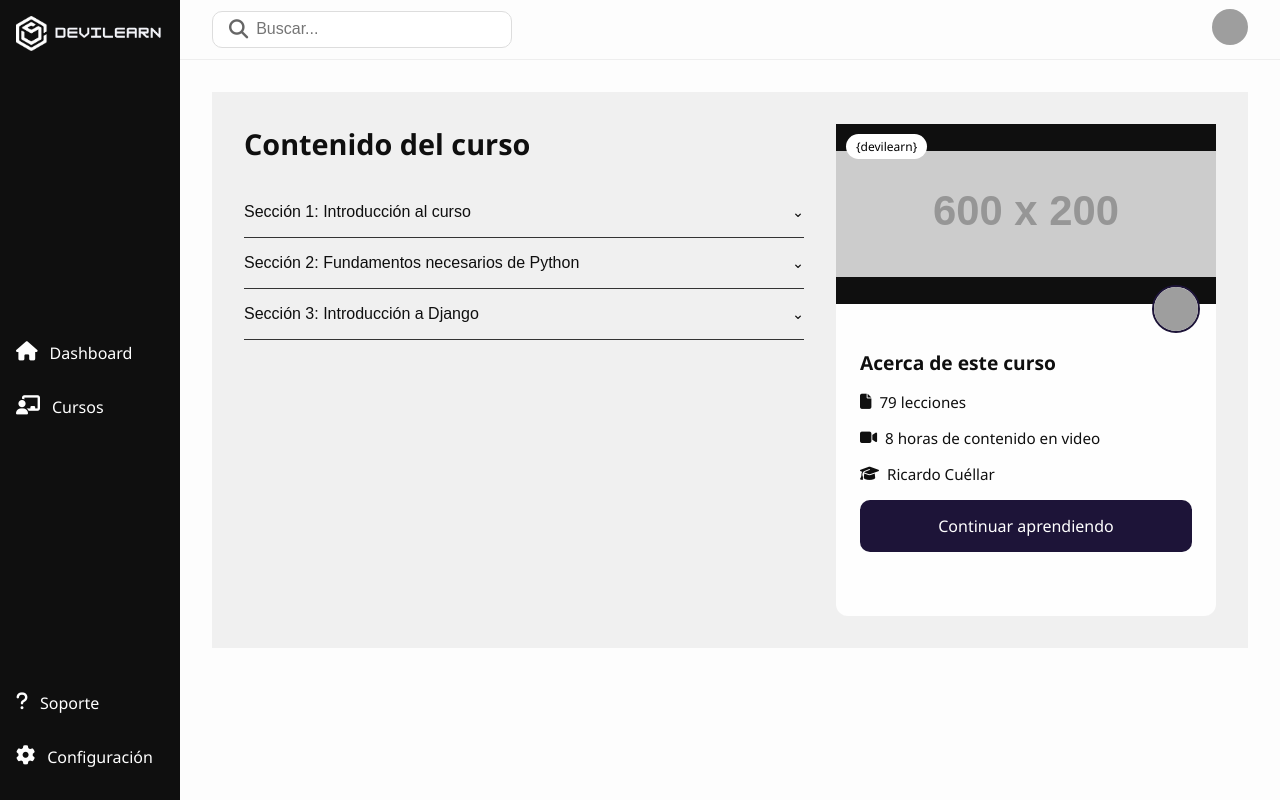
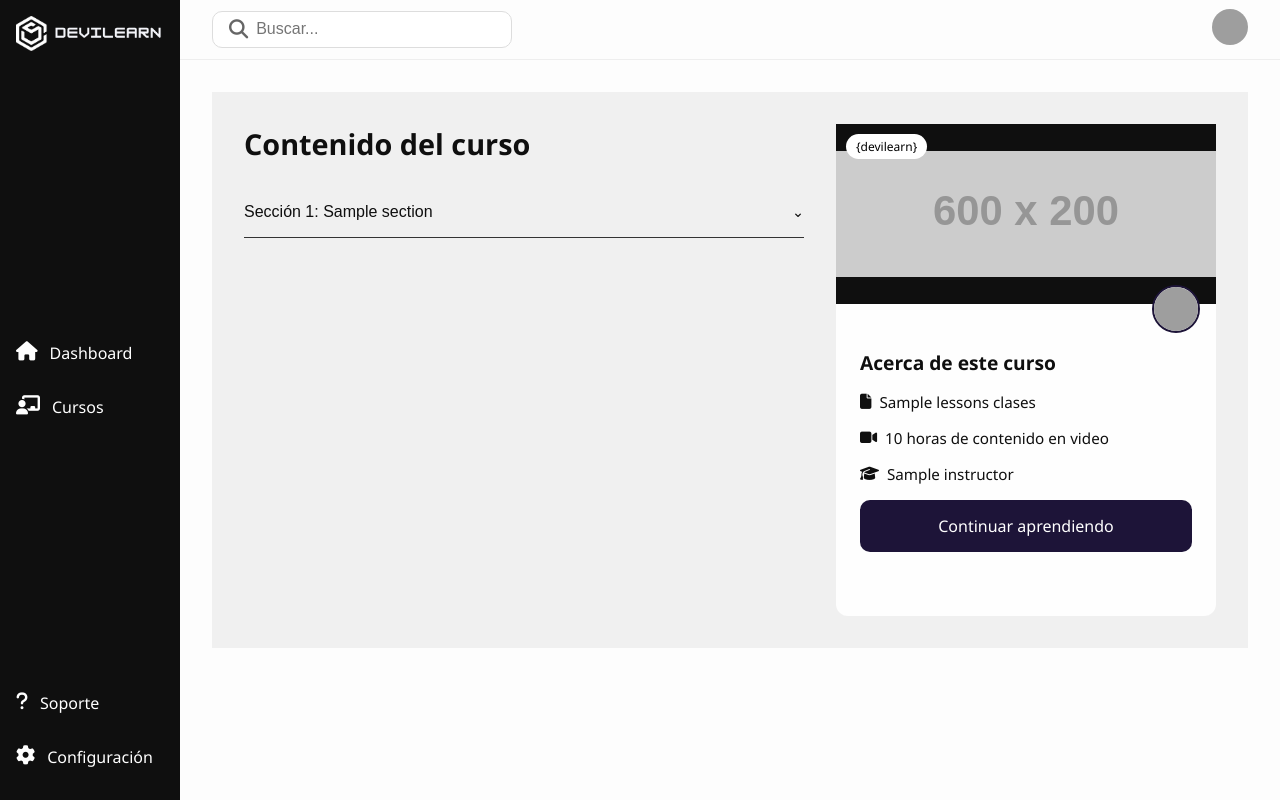
Before and after one commit to jhoracio19/Devilearn, a Django app: template apps/courses/templates/courses/course_detail.html in a window 1280 px wide. Run offline with Django 5.2, Linux system fonts and the light colour scheme; the template is opened without the code that fills it: most values are stand-ins (such as "Sample title", 1, 10 or a date in 2020); grey boxes labelled with a size stand in for pictures from a placeholder-image service; some libraries are stand-ins or nearby versions; grey boxes are pictures that could not be loaded.

Commit message:
haciendo dinamico el contenido del curso

```diff
--- a/apps/courses/templates/courses/course_detail.html
+++ b/apps/courses/templates/courses/course_detail.html
@@ -1,52 +1,19 @@
-<!DOCTYPE html>
-<html lang="en">
+{% extends 'base.html' %}
+{% load static %}
+{% block title %} Detalle del curso{% endblock title %}
+{% block custom_styles %}
+    <link rel="stylesheet" href="{% static 'css/styles.css' %}" />
+{% endblock custom_styles %}
 
-<head>
-    <meta charset="UTF-8" />
-    <meta name="viewport" content="width=device-width, initial-scale=1.0" />
-    <title>Devilearn</title>
-    <link rel="stylesheet" href="https://cdnjs.cloudflare.com/ajax/libs/font-awesome/6.5.0/css/all.min.css">
-    <link rel="stylesheet" href="./css/styles.css" />
-</head>
-
-<body>
+{% block content %}
     <div class="layout">
 
-        <div class="sidebar">
-            <div class="logo">
-                <img src="./images/devilearn.png" alt="Logo">
-            </div>
-            <ul class="menu">
-                <li><a class="menu-option" href="index.html"><i
-                            class="fa-solid fa-house icon"></i><span>Dashboard</span></a>
-                </li>
-                <li><a class="menu-option" href="courses.html"><i
-                            class="fa-solid fa-chalkboard-user icon"></i><span>Cursos</span></a></li>
-
-
-            </ul>
-            <ul class="bottom-menu">
-                <li><a class="menu-option" href="#"><i class="fa-solid fa-question icon"></i><span>Soporte</span></a>
-                </li>
-                <li><a class="menu-option" href="#"><i class="fa-solid fa-gear icon"></i><span>Configuración</span></a>
-                </li>
-            </ul>
-        </div>
+        {% include 'includes/sidebar.html' %}
 
         <!-- Main content -->
         <div class="main-content">
             <!-- Header -->
-            <div class="header">
-                <div class="search-box">
-                    <i class="fa-solid fa-magnifying-glass icon"></i>
-                    <input type="text" placeholder="Buscar..." />
-                </div>
-                <div class="header-right">
-                    <div class="avatar">
-                        <img src="https://randomuser.me/api/portraits/men/42.jpg" alt="User" />
-                    </div>
-                </div>
-            </div>
+            {% include 'includes/header.html' %}
 
             <!-- Aquí va el contenido de la página -->
             <main>
@@ -54,37 +21,26 @@
                 <div class="course-layout">
                     <!-- Accordion del curso -->
                     <div class="course-sections">
+                        <div class="accordion">
                         <h2>Contenido del curso</h2>
-                        <div class="accordion">
+
+                        {% for section in course.course_content %}
                             <div class="accordion-item">
-                                <button class="accordion-header">Sección 1: Introducción al curso</button>
+                                <button class="accordion-header">Sección {{section.id}}: {{section.name}}</button>
                                 <div class="accordion-content">
                                     <ul>
-                                        <li><i class="fa-solid fa-video"></i>¿Qué aprenderás en este curso?</li>
-                                        <li><i class="fa-solid fa-file"></i>Cómo usar la plataforma</li>
+
+                                        {% for lesson in section.lessons %}
+                                            <li><i class="fa-solid {% if lesson.type == 'video'  %} fa-video {% else %} fa-file
+                                                {% endif %}"></i>{{ lesson.name }}</li>
+
+                                        {% endfor %}
+
                                     </ul>
                                 </div>
                             </div>
-                            <div class="accordion-item">
-                                <button class="accordion-header">Sección 2: Fundamentos necesarios de Python</button>
-                                <div class="accordion-content">
-                                    <ul>
-                                        <li>Variables y tipos de datos</li>
-                                        <li>Condicionales y bucles</li>
-                                        <li>Funciones básicas</li>
-                                    </ul>
-                                </div>
-                            </div>
-                            <div class="accordion-item">
-                                <button class="accordion-header">Sección 3: Introducción a Django</button>
-                                <div class="accordion-content">
-                                    <ul>
-                                        <li>¿Qué es Django?</li>
-                                        <li>Primer proyecto con Django</li>
-                                    </ul>
-                                </div>
-                            </div>
-                            <!-- Agrega más secciones similares -->
+                        {% endfor %}
+
                         </div>
                     </div>
 
@@ -98,9 +54,9 @@
                         <div class="card-body">
                             <h3>Acerca de este curso</h3>
                             <ul class="course-details">
-                                <li><i class="fa-solid fa-file"></i> 79 lecciones</li>
-                                <li><i class="fa-solid fa-video"></i> 8 horas de contenido en video</li>
-                                <li><i class="fa-solid fa-graduation-cap"></i> Ricardo Cuéllar</li>
+                                <li><i class="fa-solid fa-file"></i> {{ course.info_course.lessons }} clases</li>
+                                <li><i class="fa-solid fa-video"></i> {{ course.info_course.duration }} horas de contenido en video</li>
+                                <li><i class="fa-solid fa-graduation-cap"></i> {{ course.info_course.instructor }} </li>
                             </ul>
                             <a class="btn bnt-primary btn-course" href="course_lessons.html">Continuar aprendiendo</a>
 
@@ -110,8 +66,9 @@
             </main>
         </div>
     </div>
-    <script src="./js/script.js"></script>
 
-</body>
 
-</html>
+
+    {% endblock content %}
+
+    {% block scripts %} <script src="{% static 'js/script.js' %}"></script> {% endblock scripts %}
--- /dev/null
+++ b/templates/includes/header.html
@@ -0,0 +1,13 @@
+{% load static %}
+
+<div class="header">
+    <div class="search-box">
+        <i class="fa-solid fa-magnifying-glass icon"></i>
+        <input type="text" placeholder="Buscar..." />
+    </div>
+    <div class="header-right">
+        <div class="avatar">
+            <img src="https://randomuser.me/api/portraits/men/42.jpg" alt="User" />
+        </div>
+    </div>
+</div>
--- /dev/null
+++ b/templates/includes/sidebar.html
@@ -0,0 +1,22 @@
+{% load static %}
+
+<div class="sidebar">
+    <div class="logo">
+        <img src="{% static 'images/devilearn.png' %}" alt="Logo">
+    </div>
+    <ul class="menu">
+        <li><a class="menu-option" href="index.html"><i
+                            class="fa-solid fa-house icon"></i><span>Dashboard</span></a>
+        </li>
+        <li><a class="menu-option" href="courses.html"><i
+                            class="fa-solid fa-chalkboard-user icon"></i><span>Cursos</span></a></li>
+
+
+    </ul>
+    <ul class="bottom-menu">
+        <li><a class="menu-option" href="#"><i class="fa-solid fa-question icon"></i><span>Soporte</span></a>
+        </li>
+        <li><a class="menu-option" href="#"><i class="fa-solid fa-gear icon"></i><span>Configuración</span></a>
+        </li>
+    </ul>
+</div>
```
Also changed, not shown: apps/courses/templates/courses/courses.html (+3 -31 lines), apps/courses/views.py (+28 -1 lines).
